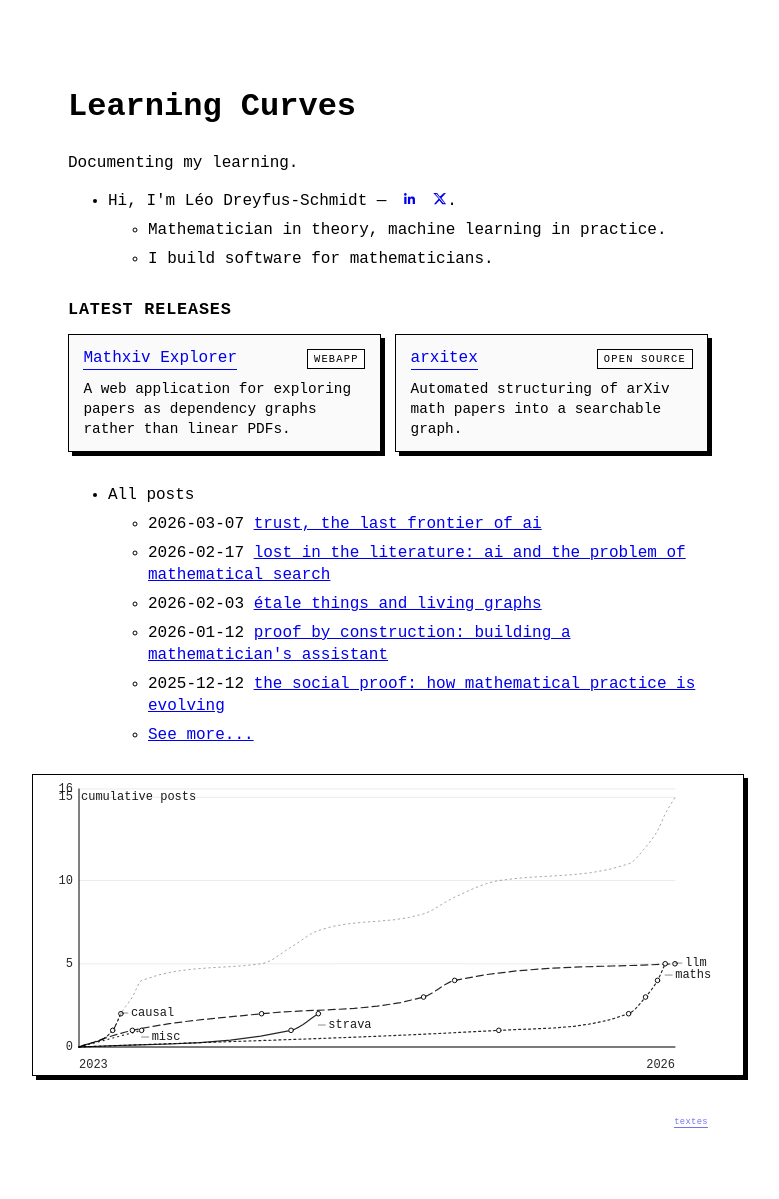
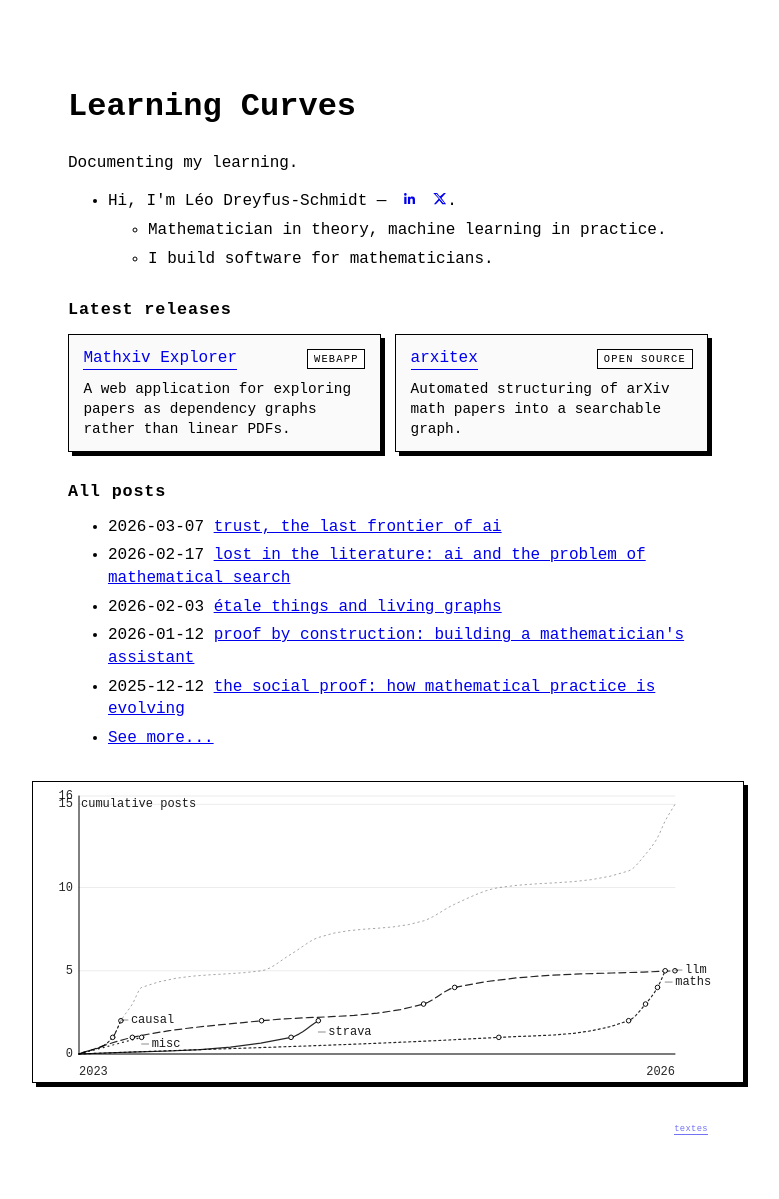
Before and after one commit to dsleo/dsleo.github.io, a Jekyll site: the page built from index.md, in a window 1280 px wide. Shown: the whole page, without its empty margins (252-1031 px from the left). Built offline with Jekyll 4.4.1, drawn with Linux system fonts in a browser that asks for light colours.

Commit message:
layout fix

```diff
--- a/_layouts/home.html
+++ b/_layouts/home.html
@@ -39,6 +39,17 @@ layout: default
 
 {%-include menu_item.html collection=rest_entries-%}
 
+<section class="home-posts" aria-labelledby="home-posts-title">
+  <h2 id="home-posts-title" class="section-title">All posts</h2>
+  {%
+    include post_list.html
+      limit=5
+      show_more=true
+      show_more_text="See more..."
+      show_more_url="archive.html"
+  -%}
+</section>
+
 {{ content }}
 
 <div class="viz home-viz" aria-label="A small visualization showing cumulative posts over time per category.">
--- a/_sass/no-style-please.scss
+++ b/_sass/no-style-please.scss
@@ -184,7 +184,24 @@ blockquote {
 
 // Latest releases block on the homepage
 .home-releases {
-  margin: 1.75rem 0 2rem;
+  margin: 1.75rem 0;
+}
+
+.home-posts {
+  margin: 0 0 2rem;
+}
+
+.home-releases + .home-posts {
+  margin-top: 0;
+}
+
+.home-posts .section-title {
+  margin: 0 0 0.35rem;
+}
+
+.home-posts ul {
+  margin-top: 0;
+  padding-top: 0;
 }
 
 .home-releases-header {
@@ -200,7 +217,7 @@ blockquote {
   margin: 0;
   font-size: 1.05rem;
   letter-spacing: 0.05em;
-  text-transform: uppercase;
+  text-transform: none;
 }
 
 .home-releases-grid {
@@ -324,3 +341,9 @@ img {
   display: block;
   fill: currentColor;
 }
+
+.section-title {
+  display: inline-block;
+  font-size: 1.05rem;
+  letter-spacing: 0.05em;
+}
```
Also changed, not shown: _data/menu.yml (+0 -7 lines).
